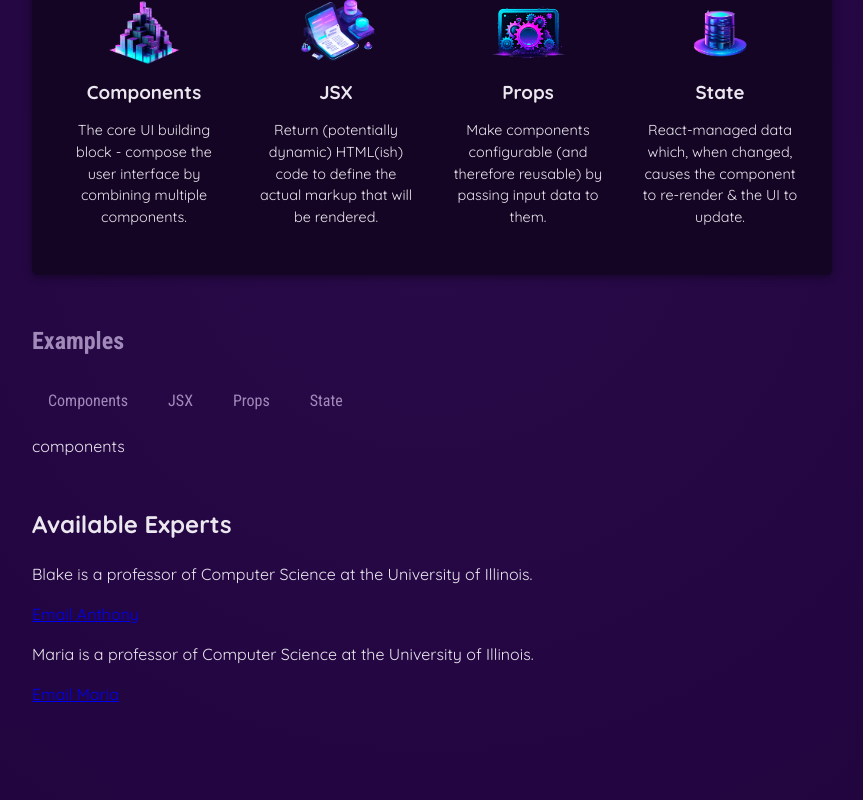
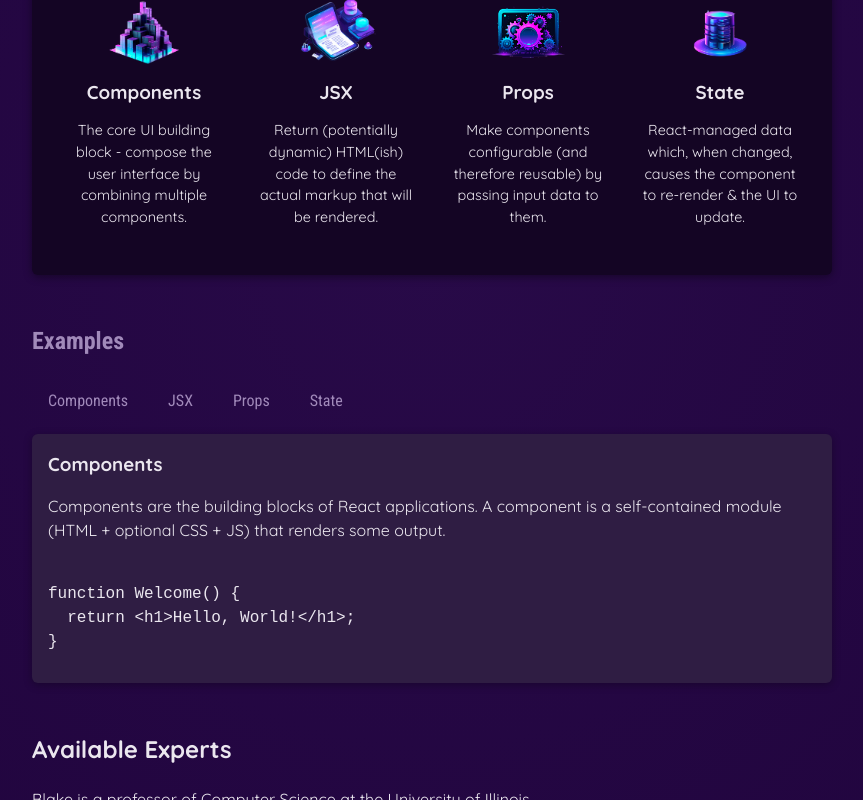
Before and after one commit to ashardi/sinau-react, a React (Vite) app: page / in a window 1280 px wide. Both pictures are taken after a click on the button "Components". Shown: the part 454-1254 px from the top of the page, without its empty margins (208-1071 px from the left). Built offline with nearby package versions, Linux system fonts and the light colour scheme.

Commit message:
Add TabContent

```diff
--- a/src/App.jsx
+++ b/src/App.jsx
@@ -2,21 +2,34 @@
 
 import componentImg from './assets/components.png';
 import { CORE_CONCEPTS } from "./data";
+import { EXAMPLES } from "./data";
 import Header from './components/Header/Header';
 import CoreConcept from './components/CoreConcept';
 import TabButton from './components/TabButton';
 import Card from './components/Card';
 
 function App() {
-  const [selectedTopic, setSelectedTopic] = useState('Purisu click a btn!');
-
-  let tabContent = 'Click a btn!';
+  const [selectedTopic, setSelectedTopic] = useState();
 
   function handleSelect(selectedBtn) {
     setSelectedTopic(selectedBtn);
-    // tabContent = selectedBtn;
     console.log('selectedTopic: ', selectedTopic);
   }
+
+  let tabContent = <p>Please select a topic.</p>;
+
+  if (selectedTopic) {
+    tabContent = <div id="tab-content">
+      <h3>{EXAMPLES[selectedTopic].title}</h3>
+      <p>{EXAMPLES[selectedTopic].description}</p>
+      <pre>
+              <code>
+                {EXAMPLES[selectedTopic].code}
+              </code>
+            </pre>
+    </div>;
+  }
+
 
   return (
     <div>
@@ -43,7 +56,7 @@
             <TabButton onSelect={() => handleSelect('props')}>Props</TabButton>
             <TabButton onSelect={() => handleSelect('state')}>State</TabButton>
           </menu>
-          {selectedTopic}
+          {tabContent}
         </section>
         <section id="experts">
           <h1>Available Experts</h1>
```
